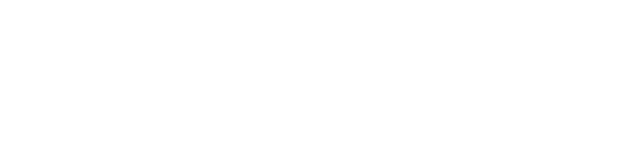
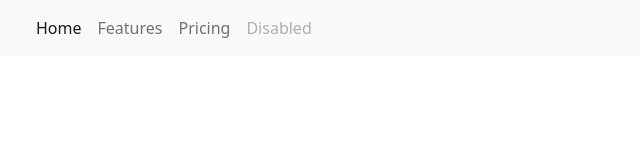
Before and after one commit to Labrat81/Labrat-Drum-Tech, a plain HTML site: page index.html in a window 1280 px wide. Shown: the whole page, without its empty margins (0-640 px from the left). Drawn offline with nearby package versions, Linux system fonts and the light colour scheme.

Commit message:
add a starter navbar for template

```diff
--- a/index.html
+++ b/index.html
@@ -9,6 +9,31 @@
 <body>
 
 
+    <nav class="navbar navbar-expand-lg navbar-light bg-light">
+        <div class="container-fluid">
+          <a class="navbar-brand" href="#"></a>
+          <button class="navbar-toggler" type="button" data-bs-toggle="collapse" data-bs-target="#navbarNav" aria-controls="navbarNav" aria-expanded="false" aria-label="Toggle navigation">
+            <span class="navbar-toggler-icon"></span>
+          </button>
+          <div class="collapse navbar-collapse" id="navbarNav">
+            <ul class="navbar-nav">
+              <li class="nav-item">
+                <a class="nav-link active" aria-current="page" href="#">Home</a>
+              </li>
+              <li class="nav-item">
+                <a class="nav-link" href="#">Features</a>
+              </li>
+              <li class="nav-item">
+                <a class="nav-link" href="#">Pricing</a>
+              </li>
+              <li class="nav-item">
+                <a class="nav-link disabled" href="#" tabindex="-1" aria-disabled="true">Disabled</a>
+              </li>
+            </ul>
+          </div>
+        </div>
+      </nav>
+
     <script src="https://cdn.jsdelivr.net/npm/bootstrap@5.0.2/dist/js/bootstrap.bundle.min.js" integrity="sha384-MrcW6ZMFYlzcLA8Nl+NtUVF0sA7MsXsP1UyJoMp4YLEuNSfAP+JcXn/tWtIaxVXM" crossorigin="anonymous"></script>
 </body>
 </html>
```
